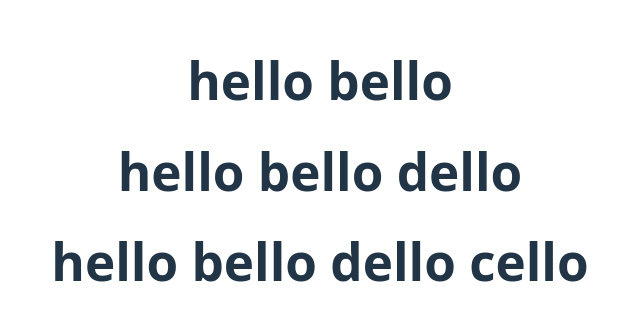
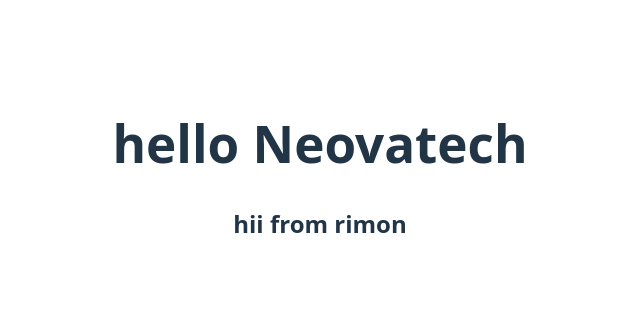
Before and after one commit to neovatech/neovatechLanding, a React (Vite) app: page / in a window 1280 px wide. Shown: the part 229-550 px from the top of the page, without its empty margins (320-960 px from the left). Built offline with nearby package versions, Linux system fonts and the light colour scheme.

Commit message:
Please enter the commit message for your changes. Lines starting with '#' will be ignored, and an empty message aborts the commit.
On branch csb-sxkvxg/draft/wispy-cookies
Changes to be committed:
	modified:   src/App.jsx

```diff
--- a/src/App.jsx
+++ b/src/App.jsx
@@ -8,9 +8,8 @@ function App() {
 
   return (
     <>
-      <h1>hello bello</h1>
-      <h1>hello bello dello</h1>
-      <h1>hello bello dello cello</h1>
+      <h1>hello Neovatech</h1>
+      <h2>hii from rimon</h2>
     </>
   );
 }
```
